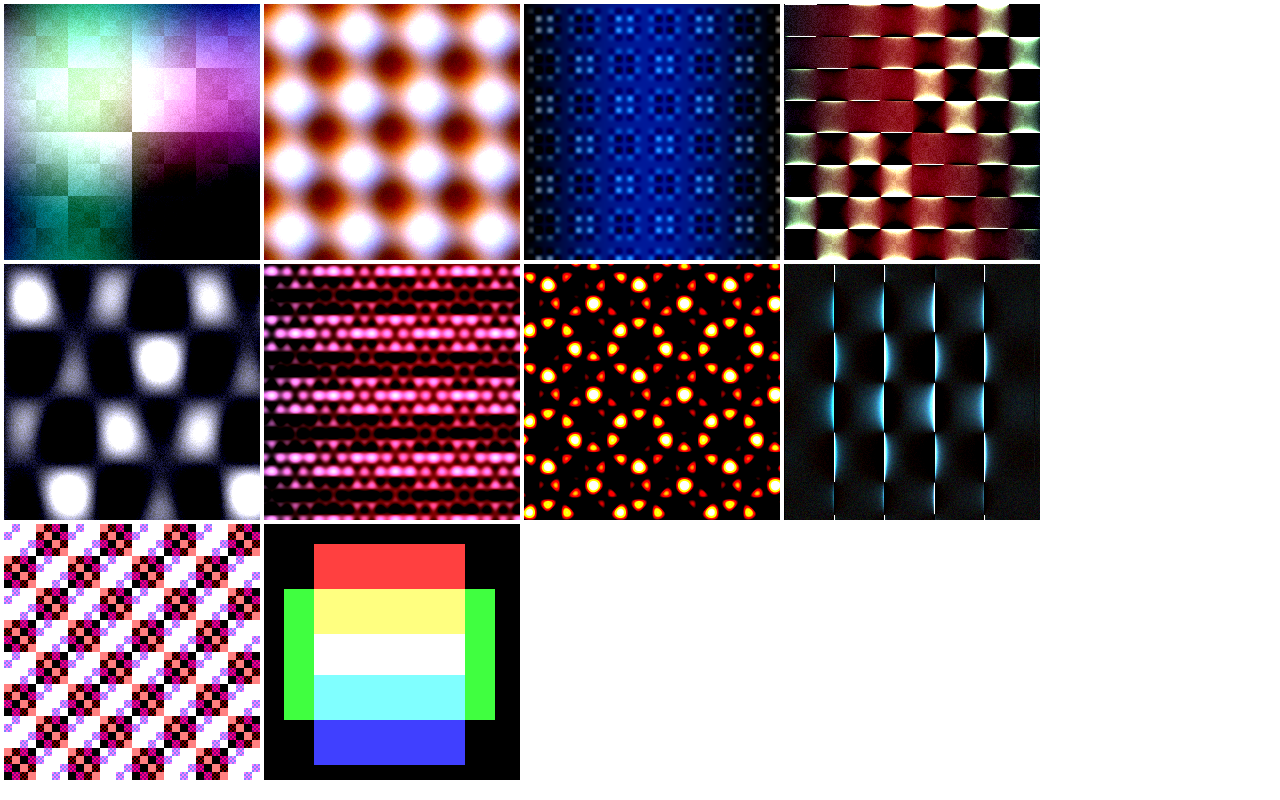
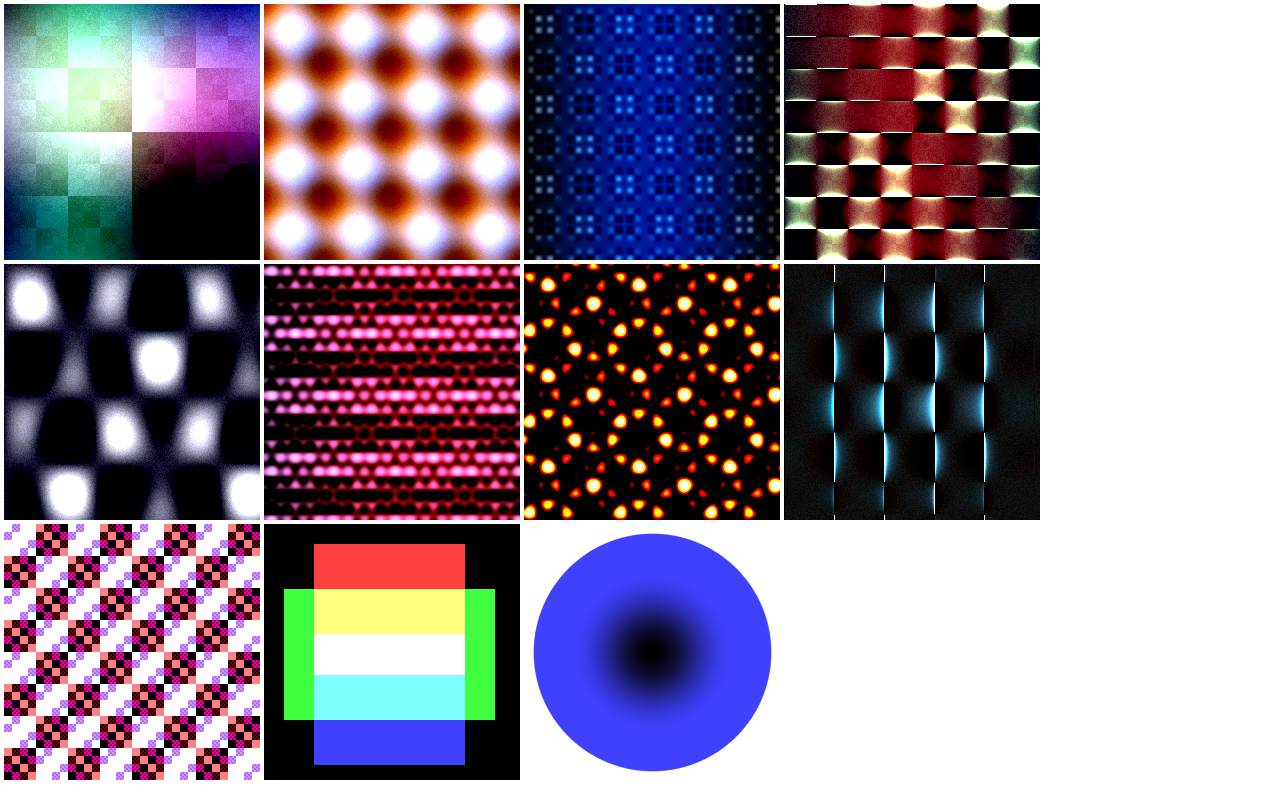
Before and after one commit to mrdoob/texgen.js, a plain HTML site: page index.html in a window 1280 px wide. Drawn offline with Linux system fonts and the light colour scheme.

Commit message:
TG.Circle and some TG.Utils added

```diff
--- a/index.html
+++ b/index.html
@@ -145,6 +145,15 @@
 
 			document.body.appendChild( texture );
 
+			//
+
+			var texture = new TG.Texture( 256, 256 )
+				.add( new TG.Circle().position( 128, 128 ).radius( 80 ).delta( 80 ).color(0.25,0.25,1) )
+				.add( new TG.Circle().position( 128, 128 ).radius( 120 ).delta( 2 ) )
+				.toCanvas();
+
+			document.body.appendChild( texture );
+
 		</script>
 	</body>
 </html>
--- a/src/texgen.js
+++ b/src/texgen.js
@@ -285,3 +285,56 @@ TG.SineDistort = function () {
 		}
 	} );
 }
+
+TG.Circle = function () {
+
+	var position = [ 0, 0 ];
+	var radius = 50;
+	var delta = 1;
+
+	return new TG.Program( {
+		delta: function ( value ) {
+			delta = value;
+			return this;
+		},
+		position: function ( x, y ) {
+			position = [ x, y ];
+			return this;
+		},
+		radius: function ( value ) {
+			radius = value;
+			return this;
+		},
+		getSource: function () {
+
+			return [
+    			'var dist = TG.Utils.distance( x, y, ' + position[ 0 ] + ',' + position[ 1 ] + ');',
+            	'var color = TG.Utils.smoothStep( ' + radius + ' - ' + delta + ', ' + radius + ', dist );',
+			].join('\n');
+		}
+	} );
+
+};
+
+// Utils
+TG.Utils = {};
+
+TG.Utils.smoothStep = function ( edge0, edge1, x )
+{
+    // Scale, bias and saturate x to 0..1 range
+    x = TG.Utils.clamp( ( x - edge0 ) / ( edge1 - edge0 ), 0, 1 );
+
+	// Evaluate polynomial
+    return x * x * ( 3 - 2 * x );
+}
+
+TG.Utils.distance = function( x0, y0, x1, y1 ) {
+
+	return Math.sqrt( ( x1 - x0 ) * ( x1 - x0 ) + ( y1 - y0 ) * ( y1 - y0 ) );
+}
+
+TG.Utils.clamp = function( value, min, max ) {
+
+  return Math.min( Math.max( value, min ), max );
+
+};
```
